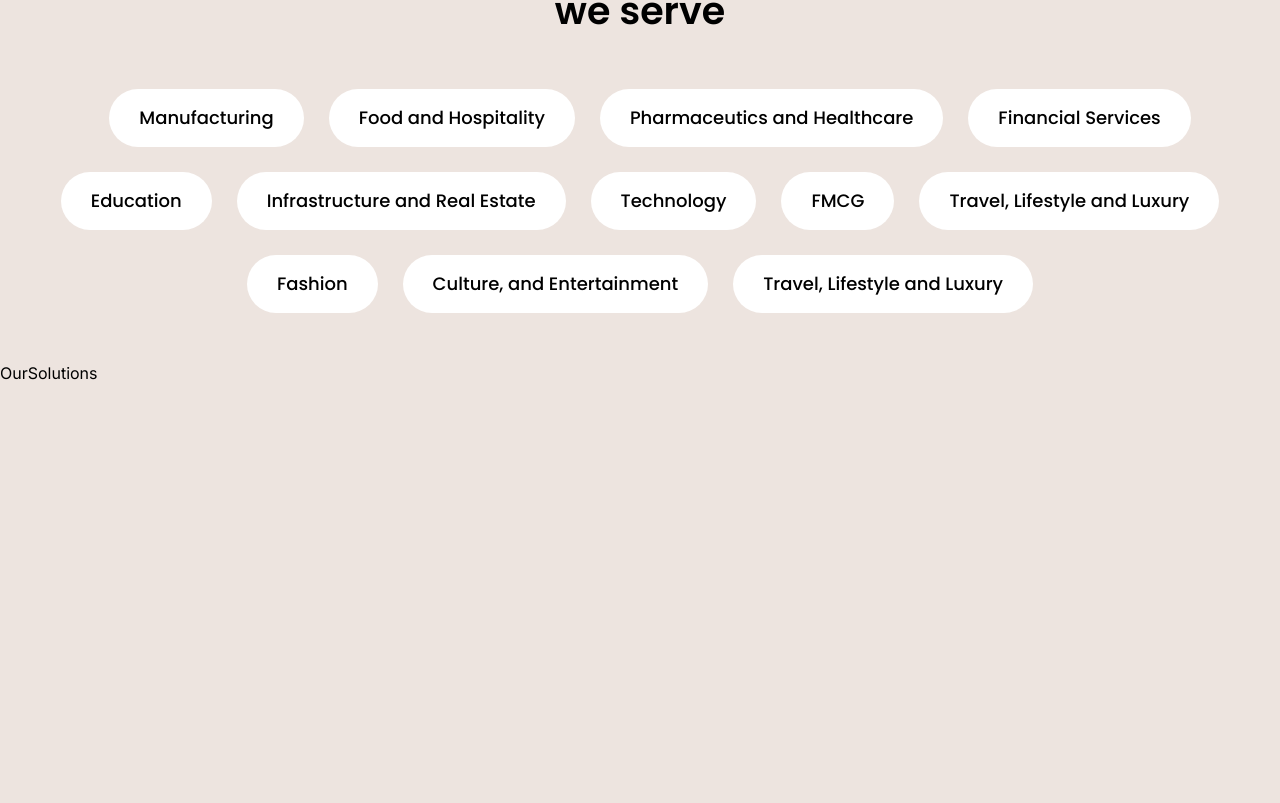
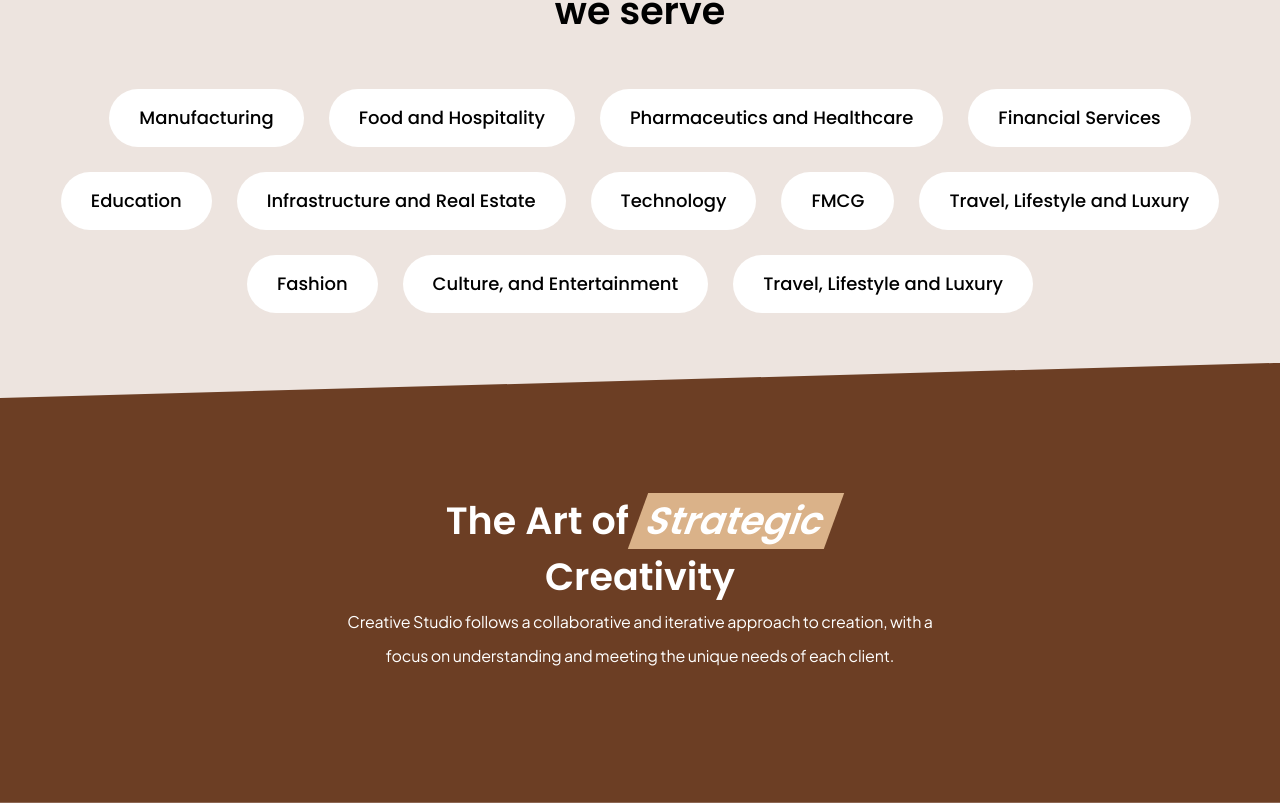
Before and after one commit to Vaishnav-Vijayan07/creative-agency, a Next.js app: page / in a window 1280 px wide. Shown: the part 2208-3011 px from the top of the page. Before the commit the page ends 2591 px from the top, so only its background shows below. Built offline with nearby package versions, Linux system fonts and the light colour scheme.

Commit message:
added our solutions page

```diff
--- a/src/components/home/OurSolutions.js
+++ b/src/components/home/OurSolutions.js
@@ -1,8 +1,16 @@
 import React from 'react'
+import styles from "../../styles/Home.module.scss";
+
 
 const OurSolutions = () => {
   return (
-    <div>OurSolutions</div>
+    <div className={styles.our_solutions}>
+      <h3>
+        The Art of <div><span>Strategic</span></div> <br /> Creativity
+      </h3>
+      <p>Creative Studio follows a collaborative and iterative approach to creation, with a <br />
+        focus on understanding and meeting the unique needs of each client.</p>
+    </div>
   )
 }
 
--- a/src/styles/Home.module.scss
+++ b/src/styles/Home.module.scss
@@ -170,8 +170,9 @@
     flex-wrap: wrap;
 
     :first-child {
-      margin-left: 20px; /* Adjust the margin as needed */
-  }
+      margin-left: 20px;
+      /* Adjust the margin as needed */
+    }
 
     .capsule {
       background-color: #fff;
@@ -185,3 +186,51 @@
     }
   }
 }
+
+.our_solutions {
+  background-color: #6C3E24;
+  clip-path: polygon(100% 0%, 100% 100%, 0 100%, 0% 8%);
+  padding: 130px;
+
+  &::before {
+    background-color: #B2987D;
+    display: flex;
+    clip-path: polygon(100% 0%, 100% 100%, 0 100%, 0% 8%);
+    width: 100%;
+    height: 100px;
+  }
+
+  h3 {
+    font-family: Poppins;
+    color: #fff;
+    font-size: 38px;
+    font-weight: 600;
+    line-height: 56px;
+    text-align: center;
+
+    div {
+      display: inline-block;
+      background: #DAB289;
+      transform: skew(-20deg);
+      font-style: normal;
+      padding: 0px 10px;
+
+      span {
+        transform: skew(20deg);
+      }
+    }
+  }
+
+  p {
+    font-family: Plus Jakarta Sans;
+    color: #fff;
+    font-size: 16px;
+    font-weight: 400;
+    line-height: 34px;
+    letter-spacing: -0.01em;
+    text-align: center;
+
+  }
+
+
+}
```
